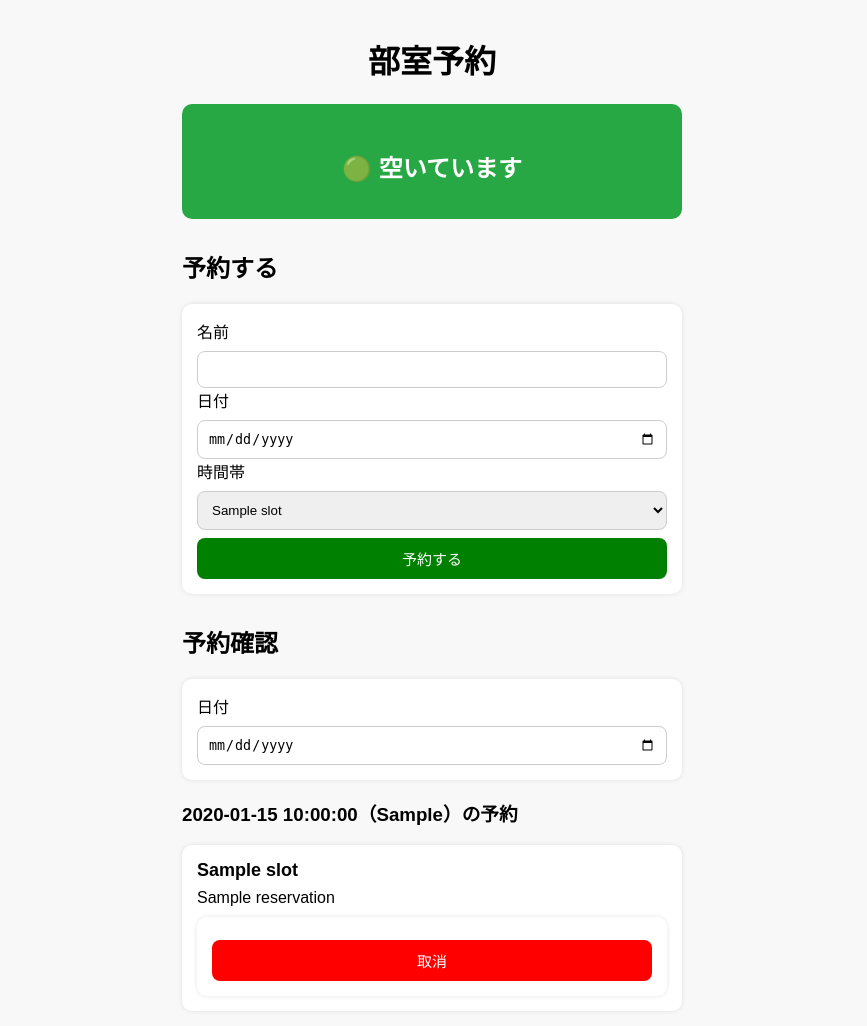
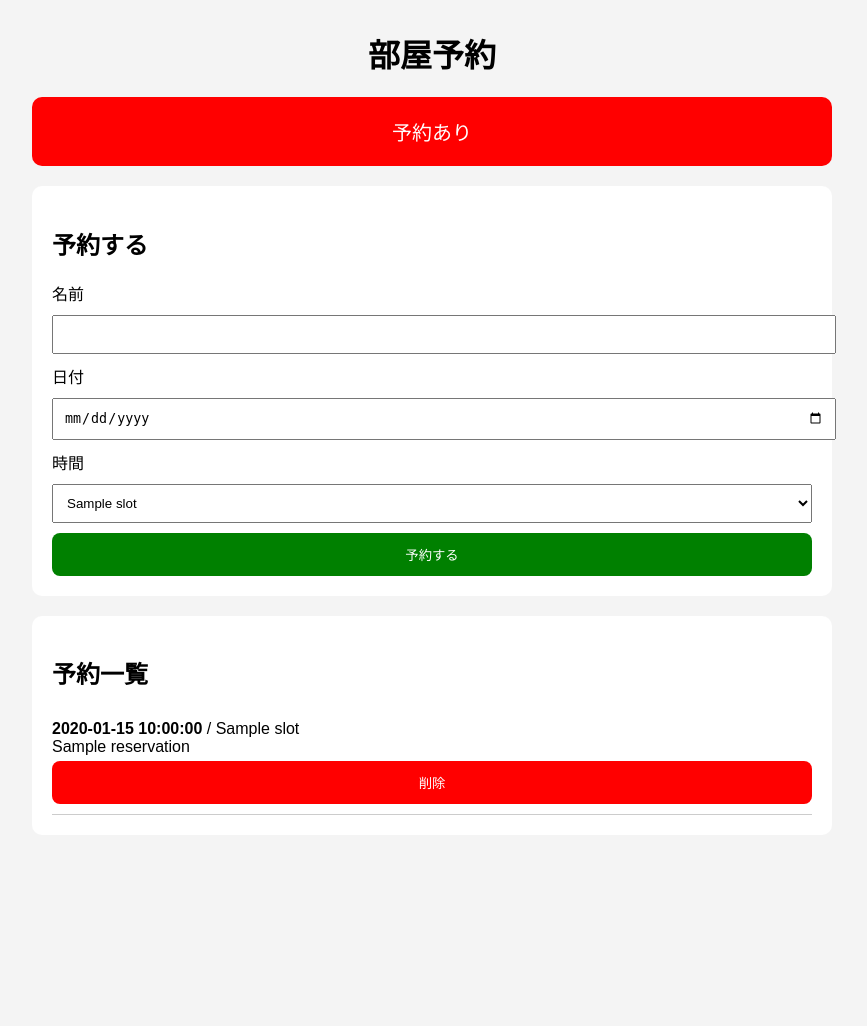
Before and after one commit to ttk331/club-room, a Flask app: template club-room/templates/index.html in a window 1280 px wide. Shown: the whole page, without its empty margins (208-1075 px from the left). After the commit the page ends 815 px from the top, so only its background shows below. Run offline with Flask 3, Linux system fonts and the light colour scheme; the template is opened without the code that fills it: most values are stand-ins (such as "Sample title", 1, 10 or a date in 2020).

Commit message:
Update index.html

```diff
--- a/club-room/templates/index.html
+++ b/club-room/templates/index.html
@@ -2,214 +2,146 @@
 <html lang="ja">
 <head>
 <meta charset="UTF-8">
-<meta name="viewport" content="width=device-width, initial-scale=1">
-
-<title>部室予約</title>
+<title>部屋予約</title>
 
 <style>
-
-body{
+body {
     font-family: sans-serif;
-    max-width: 500px;
-    margin: auto;
-    padding: 15px;
-    background-color: #f8f8f8;
+    background: #f4f4f4;
+    margin: 0;
 }
 
-h1{
+.container {
+    width: 90%;
+    max-width: 800px;
+    margin: 30px auto;
+}
+
+h1 {
     text-align: center;
 }
 
-h2{
-    margin-top: 30px;
+/* 状態表示 */
+.status {
+    color: white;
+    padding: 20px;
+    text-align: center;
+    border-radius: 10px;
+    margin-bottom: 20px;
+    font-size: 20px;
 }
 
-form{
-    background: white;
-    padding: 15px;
-    border-radius: 10px;
-    box-shadow: 0 0 5px rgba(0,0,0,0.1);
+.free {
+    background: green;
 }
 
-input, select, button{
+.busy {
+    background: red;
+}
+
+/* カード */
+.card {
+    background: white;
+    padding: 20px;
+    border-radius: 10px;
+    margin-bottom: 20px;
+}
+
+/* 入力 */
+input, select {
     width: 100%;
     padding: 10px;
-    margin-top: 8px;
-    box-sizing: border-box;
-    border-radius: 8px;
-    border: 1px solid #ccc;
+    margin: 10px 0;
 }
 
-button{
+/* ボタン */
+button {
+    width: 100%;
+    padding: 12px;
     background: green;
     color: white;
     border: none;
-    cursor: pointer;
-    font-size: 15px;
+    border-radius: 8px;
 }
 
-button:hover{
-    opacity: 0.9;
+.delete-btn {
+    background: red;
+    margin-top: 5px;
 }
 
-.card{
-    background: white;
-    border-radius: 10px;
-    padding: 15px;
-    margin-top: 10px;
-    box-shadow: 0 0 5px rgba(0,0,0,0.1);
+/* 予約 */
+.reservation {
+    border-bottom: 1px solid #ccc;
+    padding: 10px 0;
 }
+</style>
+</head>
 
-.delete-btn{
-    background: red;
-}
-
-.status-red{
-    background: #ff4d4d;
-    color: white;
-    text-align: center;
-    padding: 15px;
-    border-radius: 10px;
-}
-
-.status-green{
-    background: #28a745;
-    color: white;
-    text-align: center;
-    padding: 15px;
-    border-radius: 10px;
-}
-
-.slot{
-    font-size: 18px;
-    font-weight: bold;
-}
-
-.name{
-    margin-top: 8px;
-    margin-bottom: 10px;
-}
-
-.no-reservation{
-    text-align: center;
-}
-
-</style>
-
-</head>
 <body>
 
-<h1>部室予約</h1>
+<div class="container">
 
-<!-- 使用状況 -->
-{% if in_use %}
-<div class="status-red">
-    <h2>🔴 使用中</h2>
-    <p>{{ current_user }} さんが利用中</p>
-</div>
+<h1>部屋予約</h1>
+
+<!-- 状態 -->
+{% if reservations|length == 0 %}
+<div class="status free">空いています</div>
 {% else %}
-<div class="status-green">
-    <h2>🟢 空いています</h2>
-</div>
+<div class="status busy">予約あり</div>
 {% endif %}
 
+<!-- ==================== -->
+<!-- 予約フォーム -->
+<!-- ==================== -->
+<div class="card">
 <h2>予約する</h2>
 
-<form action="/add" method="post">
+<form action="/add" method="POST">
 
-    名前
+    <label>名前</label>
     <input type="text" name="name" required>
 
-    日付
-    <input
-        type="date"
-        name="date"
-        min="{{ today }}"
-        value="{{ selected_date }}"
-        required>
+    <label>日付</label>
+    <input type="date" name="date" required>
 
-    時間帯
+    <label>時間</label>
     <select name="slot">
-
         {% for s in slots %}
-        <option value="{{ s }}">
-            {{ s }}
-        </option>
+        <option value="{{ s }}">{{ s }}</option>
         {% endfor %}
-
     </select>
 
-    <button type="submit">
-        予約する
-    </button>
+    <button type="submit">予約する</button>
 
 </form>
 
-<h2>予約確認</h2>
-
-<form method="get">
-
-    日付
-    <input
-        type="date"
-        name="date"
-        value="{{ selected_date }}"
-        onchange="this.form.submit()">
-
-</form>
-
-<h3>
-    {{ selected_date }}（{{ selected_day }}）の予約
-</h3>
-
-{% if reservations %}
-
-    {% for r in reservations %}
-
-    <div class="card">
-
-        <div class="slot">
-            {{ r.slot }}
-        </div>
-
-        <div class="name">
-            {{ r.name }}
-        </div>
-
-        <form action="/delete" method="post">
-
-            <input
-                type="hidden"
-                name="date"
-                value="{{ r.date }}">
-
-            <input
-                type="hidden"
-                name="slot"
-                value="{{ r.slot }}">
-
-            <input
-                type="hidden"
-                name="name"
-                value="{{ r.name }}">
-
-            <button class="delete-btn">
-                取消
-            </button>
-
-        </form>
-
-    </div>
-
-    {% endfor %}
-
-{% else %}
-
-<div class="card no-reservation">
-    この日の予約はありません
 </div>
 
+<!-- ==================== -->
+<!-- 予約一覧 -->
+<!-- ==================== -->
+<div class="card">
+<h2>予約一覧</h2>
+
+{% if reservations|length == 0 %}
+<p>この日の予約はありません</p>
 {% endif %}
+
+{% for r in reservations %}
+<div class="reservation">
+    <div><b>{{ r.date }}</b> / {{ r.slot }}</div>
+    <div>{{ r.name }}</div>
+
+    <form action="/delete" method="POST">
+        <input type="hidden" name="id" value="{{ r.id }}">
+        <button class="delete-btn">削除</button>
+    </form>
+</div>
+{% endfor %}
+
+</div>
+
+</div>
 
 </body>
 </html>
```
